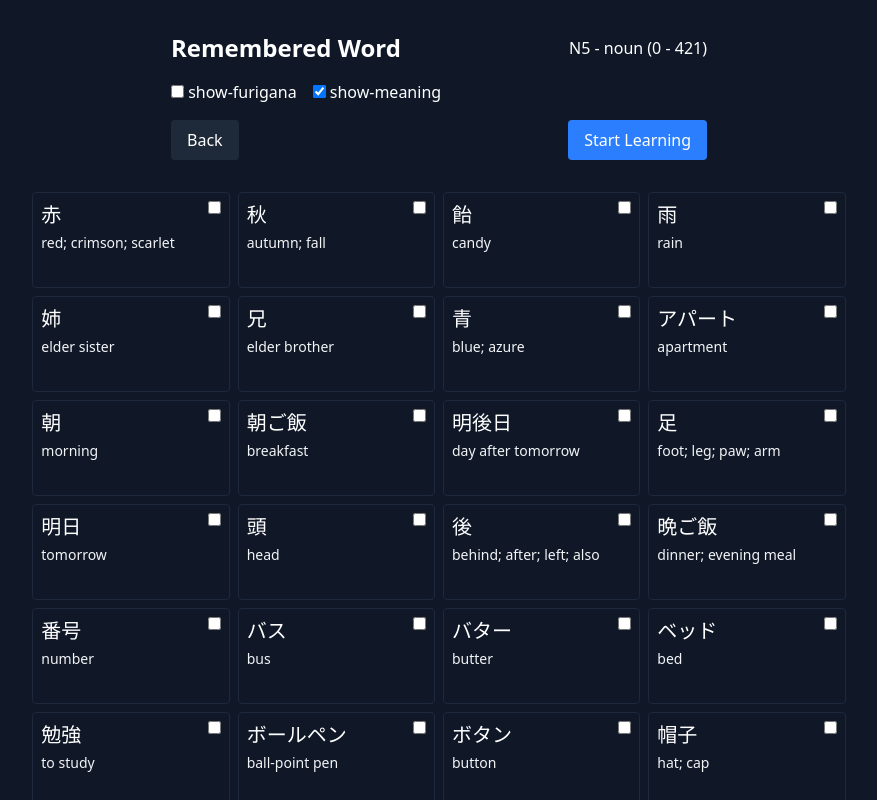
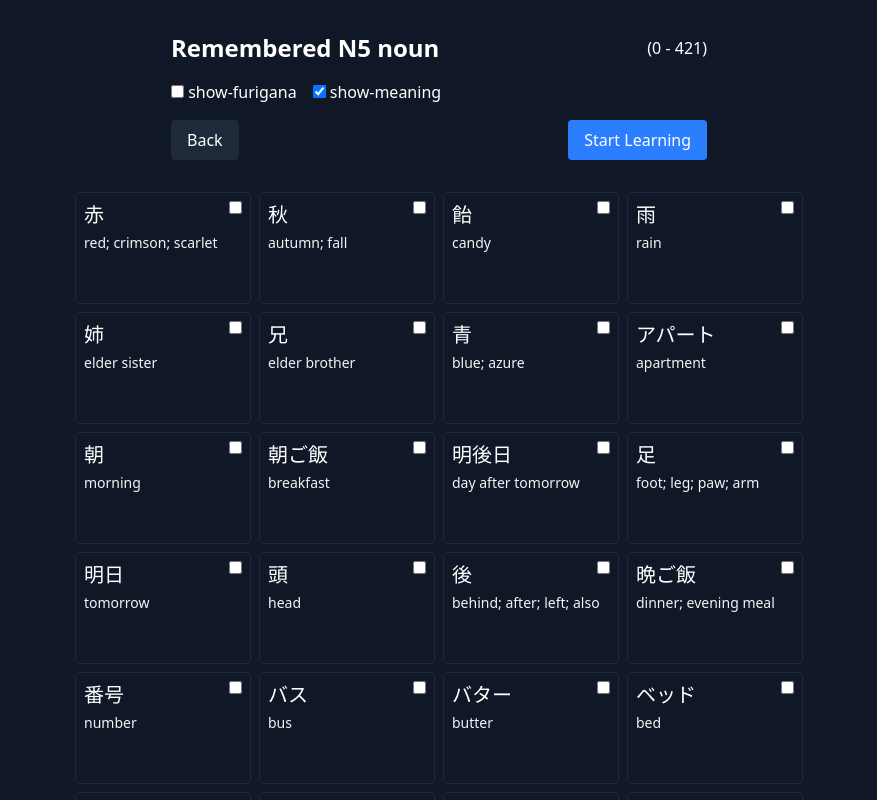
Before and after one commit to ridhoandml/nihongo-project, a Vue app: page /1/1 in a window 1280 px wide. Both pictures are taken after a click on the button "noun". Shown: the whole page, without its empty margins (201-1078 px from the left). Built offline with nearby package versions, Linux system fonts and the light colour scheme.

Commit message:
chore: update layout

```diff
--- a/src/components/FlashcardWord.vue
+++ b/src/components/FlashcardWord.vue
@@ -1,7 +1,7 @@
 <template>
   <label
     :id="flashcard.main"
-    class="h-24 w-full relative flex flex-col gap-1 p-2 border border-slate-800 rounded">
+    class="w-44 sm:w-44 h-28 relative flex flex-col gap-1 p-2 border border-slate-800 rounded">
     <input
       class="absolute top-2 right-2 border-none outline-none"
       :value="savedFlashcard[flashcard.main]"
@@ -14,7 +14,7 @@
       <span class="text-xl">{{ flashcard.main }}</span>
       <span v-if="configs['show-furigana'] && 'kana' in flashcard" class="text-xs text-gray-300">{{ flashcard.kana }}</span>
     </div>
-    <span v-if="configs['show-meaning']" class="text-sm text-gray-100 line-clamp-2">{{ flashcard.meaning }}</span>
+    <span v-if="configs['show-meaning']" class="text-sm text-gray-100 line-clamp-3">{{ flashcard.meaning }}</span>
   </label>
 </template>
 
--- a/src/views/WordCheck.vue
+++ b/src/views/WordCheck.vue
@@ -1,10 +1,10 @@
 <template>
   <div class="h-screen w-screen flex flex-col justify-start overflow-hidden">
     <div class="flex flex-col h-full">
-      <div class="flex flex-col self-center gap-4 p-8 w-full max-w-[600px]">
+      <div class="flex flex-col self-center gap-4 p-4 sm:p-8 w-full max-w-[600px]">
         <div class="flex gap-1 sm:gap-3 flex-col sm:flex-row justify-between items-center">
-          <h1 class="text-2xl font-bold">Remembered Word</h1>
-          <span class="text-base">{{ level.toUpperCase() }} - {{ type }} ({{ savedDataCount }} - {{ flashcardData?.length }})</span>
+          <h1 class="text-2xl font-bold">Remembered {{ level.toUpperCase() }} {{ type }}</h1>
+          <span class="text-base"> ({{ savedDataCount }} - {{ flashcardData?.length }})</span>
         </div>
         <div class="flex gap-4">
           <label v-for="key in Object.keys(configs)">
@@ -27,7 +27,7 @@
         </div>
       </div>
       <div class="flex flex-col items-center overflow-scroll">
-        <div class="max-w-[900px] grid grid-cols-2 sm:grid-cols-3 md:grid-cols-4 gap-2 px-8 pb-8">
+        <div class="max-w-[900px] grid grid-cols-2 sm:grid-cols-3 md:grid-cols-4 gap-2 px-4 pb-4">
           <FlashcardWord
             v-for="flashcard in flashcardData"
             :flashcard="flashcard"
```
